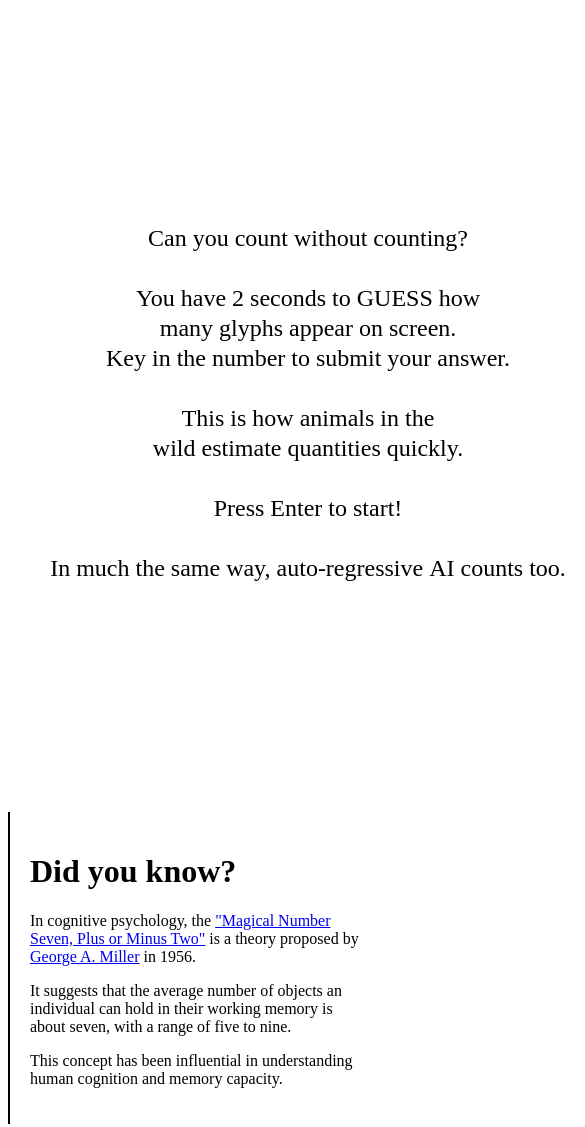
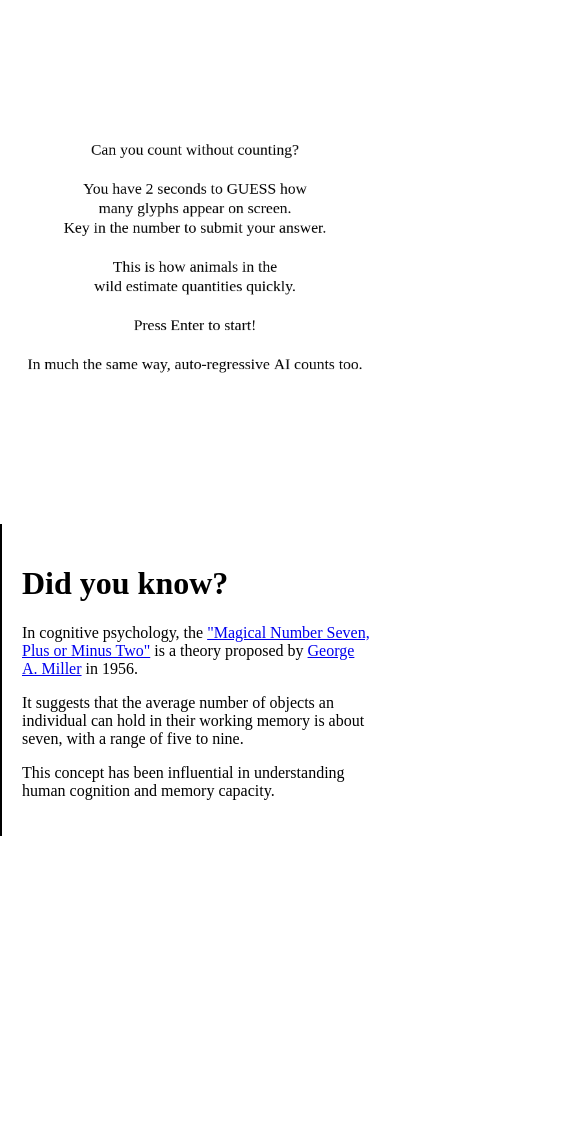
Before and after one commit to aishiguang/YouCount, a website: page index.html in a window 390 px wide. Shown: the top 1127 px of the page, 585 px wide, since content can reach past the window. After the commit the page ends 844 px from the top, so only its background shows below. Drawn offline with Linux system fonts and the light colour scheme.

Commit message:
feat: mobile support

```diff
--- a/assets/index.css
+++ b/assets/index.css
@@ -1,14 +1,33 @@
 body {
+  width: 100%;
   display: flex;
   justify-content: space-between;
   align-items: center;
   flex-wrap: wrap;
   max-width: 1400px;
+  margin: 0 auto;
+}
+#app canvas {
+  max-width: 100vw;
+  height: auto;
 }
 #bulletin {
-  width: 600px;
+  width: 340px;
+  flex-grow: 2;
   box-sizing: border-box;
   padding: 20px;
   border-left: 2px solid #000;
   overflow: hidden;
 }
+#soft-keyboard {
+  display: flex;
+  flex-wrap: wrap;
+  width: 100vw;
+}
+
+#soft-keyboard button {
+  width: 10vw;
+  height: 10vw;
+  font-size: 4vw;
+  flex-grow: 2;
+}
--- a/index.html
+++ b/index.html
@@ -40,7 +40,7 @@
         </section>
         <section>
             <p>Crows 🐦‍⬛ are known for their remarkable cognitive abilities, including the ability to count and recognize numbers.
-            <a href="https://web.archive.org/web/20081217155916/http://seab.envmed.rochester.edu/jeab/articles/2000/jeab-73-02-0163.pdf">Research</a> shows they can count to 8 in the same way.</p>
+            <a href="https://web.archive.org/web/20081217155916/http://seab.envmed.rochester.edu/jeab/articles/2000/jeab-73-02-0163.pdf">Research</a> shows they can count in the same way.</p>
             <p>The birds were trained gradually, starting with sets of <b>1–3</b> objects. As accuracy exceeded <b>80%</b>, the number of objects (80% accurately) the number of objects increased. Eventually, many (four out of six birds) subjects learned to correctly identify quantities between <b>5 and 8</b>.</p>
             <p>Just like we did in this game. Are you ready?</p>
         </section>
--- a/src/index.ts
+++ b/src/index.ts
@@ -32,13 +32,14 @@ class Controller {
     this.canvas = document.createElement('canvas');
     this.context = this.canvas.getContext('2d') as CanvasRenderingContext2D;
     this.init();
+    new MobileController();
   }
 
   init(): void {
     this.canvas.height = this.height;
     this.canvas.width = this.width;
-    this.canvas.style.width = `${this.width}px`;
-    this.canvas.style.height = `${this.height}px`;
+    // this.canvas.style.width = `${this.width}px`;
+    // this.canvas.style.height = `${this.height}px`;
 
     this.context.font = `${this.glyphSize}px serif`;
     this.context.fillStyle = 'black';
@@ -220,6 +221,31 @@ class GameController extends Controller {
   }
 }
 
+class MobileController {
+
+  constructor() {
+    if (/Mobi|Android|iPhone|iPad|iPod|BlackBerry|IEMobile|Opera Mini/i.test(navigator.userAgent)) {
+      this.init()
+    }
+  }
+  init(): void {
+    const softKeyboard = document.createElement('div');
+    softKeyboard.id = 'soft-keyboard';
+    document.getElementById('app')?.appendChild(softKeyboard);
+    const keys = ['0','1','2','3','4','5','6','7','8','9', 'Enter'];
+    for (let i of keys) {
+      const btn = document.createElement('button');
+      btn.textContent = i.toString();
+      btn.addEventListener('click', () => {
+        const event = new KeyboardEvent('keydown', { key: i.toString() });
+        document.body.dispatchEvent(event);
+      });
+      softKeyboard.appendChild(btn);
+    }
+
+
+  }
+}
 
 class BulletinController {
   wrapper: HTMLDivElement;
```
Also changed, not shown: dist/index.js, 2 other files.
